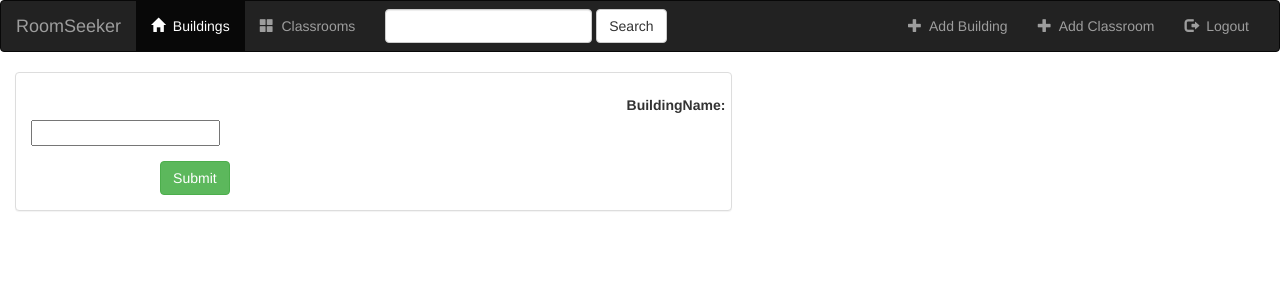
After one commit to nyg1/ua-roomseeker, a Django app: page /seeker/building/add/ in a window 1280 px wide. The commit adds this page. Shown: the top 300 px of the page. Run offline with Django 3.2, Linux system fonts and the light colour scheme; some libraries are stand-ins or nearby versions.

Commit message:
updated django portion
adding buildings and classrooms now work

```diff
--- /dev/null
+++ b/ua_roomseeker/seeker/static/seeker/template_dict.py
@@ -0,0 +1 @@
+ETLC_dict = {"2-005": [480,510,600,780,810], "2-002": [480,510,600,900,930,960,990]}
--- a/ua_roomseeker/seeker/templates/seeker/base.html
+++ b/ua_roomseeker/seeker/templates/seeker/base.html
@@ -25,7 +25,7 @@
                     <span class="icon-bar"></span>
                 </button>
 
-                <a class="navbar-brand" href="#">
+                <a class="navbar-brand" href="{% url 'seeker:index' %}">
                     RoomSeeker
                 </a>
             </div>
@@ -54,12 +54,12 @@
 
                 <ul class="nav navbar-nav navbar-right">
                     <li class="">
-                        <a href="#">
+                        <a href="{% url 'seeker:building-add' %}">
                             <span class="glyphicon glyphicon-plus" aria-hidden="true"></span>&nbsp; Add Building
                         </a>
                     </li>
                     <li class="">
-                        <a href="#">
+                        <a href="{% url 'seeker:classroom-add' %}">
                             <span class="glyphicon glyphicon-plus" aria-hidden="true"></span>&nbsp; Add Classroom
                         </a>
                     </li>
--- /dev/null
+++ b/ua_roomseeker/seeker/templates/seeker/building_form.html
@@ -0,0 +1,29 @@
+{% extends 'seeker/base.html' %}
+{% block title %} Add a new building {% endblock %}
+{% block buildings_active %} active {% endblock %}
+
+{% block body %}
+<div class="container-fluid">
+    <div class="row">
+        <div class="col-sm-12 col-md-7">
+            <div class="panel panel-default">
+                <div class="panel-body">
+                    <form class="form-horizontal" action="" method="post" enctype="multipart/form-data">
+                        {% csrf_token %}
+                        {% include 'seeker/form-template.html' %}
+                        <div class="form-group>">
+                            <div class="col-sm-offset-2 col-sm-10">
+                                <button type="submit" class="btn btn-success">Submit</button>
+                            </div>
+                        </div>
+                    </form>
+                </div>
+            </div>
+        </div>
+    </div>
+</div>
+
+
+
+
+{% endblock %}
--- /dev/null
+++ b/ua_roomseeker/seeker/templates/seeker/form-template.html
@@ -0,0 +1,9 @@
+{% for field in form %}
+    <div class="form-group">
+        <div class="mol-sm-offset-2 col-sm-10">
+            <span class="text-danger small" {{ field.errors }}></span>
+        </div>
+        <label class="control-label col-sm-2">{{ field.label_tag }}</label>
+        <div class="col-sm-10">{{ field }}</div>
+    </div>
+{% endfor %}
--- a/ua_roomseeker/seeker/urls.py
+++ b/ua_roomseeker/seeker/urls.py
@@ -7,11 +7,11 @@ urlpatterns = [
     #/seeker/
     path('', views.IndexView.as_view(), name='index') ,
 
-    # #/seeker/71/
-    # path('album/<int:pk>/', views.DetailView.as_view(), name='detail'),
+    #/seeker/building/71/
+    path('building/<int:pk>/', views.DetailView.as_view(), name='detail'),
 
-    # #/seeker/album/add
-    # path('album/add/', views.AlbumCreate.as_view(), name='album-add'),
+    #/seeker/album/add
+    path('building/add/', views.BuildingCreate.as_view(), name='building-add'),
 
     # #/seeker/album/2/
     # path('album/<int:pk>/update', views.AlbumUpdate.as_view(), name='album-update'),
@@ -19,6 +19,6 @@ urlpatterns = [
     # #/seeker/album/2/delete/
     # path('album/<int:pk>/delete/', views.AlbumDelete.as_view(), name='album-delete'),
 
-    # #/seeker/song/add
-    # path('song/add', views.SongCreate.as_view(), name='song-add'),
+    #/seeker/song/add
+    path('classroom/add/', views.ClassroomCreate.as_view(), name='classroom-add'),
 ]
--- a/ua_roomseeker/seeker/views.py
+++ b/ua_roomseeker/seeker/views.py
@@ -10,13 +10,13 @@ class IndexView(generic.ListView):
     def get_queryset(self):
         return Building.objects.all()
 
-# class DetailView(generic.DetailView):
-#     model = Album
-#     template_name = 'music/detail.html'
+class DetailView(generic.DetailView):
+    model = Building
+    template_name = 'seeker/detail.html'
 
-# class AlbumCreate(CreateView):
-#     model = Album
-#     fields = ['artist', 'album_title', 'genre', 'album_logo']
+class BuildingCreate(CreateView):
+    model = Building
+    fields = ['BuildingName']
 
 # class AlbumUpdate(UpdateView):
 #     model = Album
@@ -26,6 +26,6 @@ class IndexView(generic.ListView):
 #     model = Album
 #     success_url = reverse_lazy('music:index')
 
-# class SongCreate(CreateView):
-#     model = Song
-#     fields = ['album', 'file_type', 'song_title']
+class ClassroomCreate(CreateView):
+    model = Classroom
+    fields = ['building', 'ClassroomName']
```
Also changed, not shown: ua_roomseeker/seeker/templates/seeker/classroom_form.html (added, +29 -0 lines), ua_roomseeker/seeker/templates/seeker/detail.html (added, +14 -0 lines), ua_roomseeker/seeker/templates/seeker/index.html (+5 -2 lines), ua_roomseeker/db.sqlite3, ua_roomseeker/seeker/models.py (line endings or trailing spaces).
